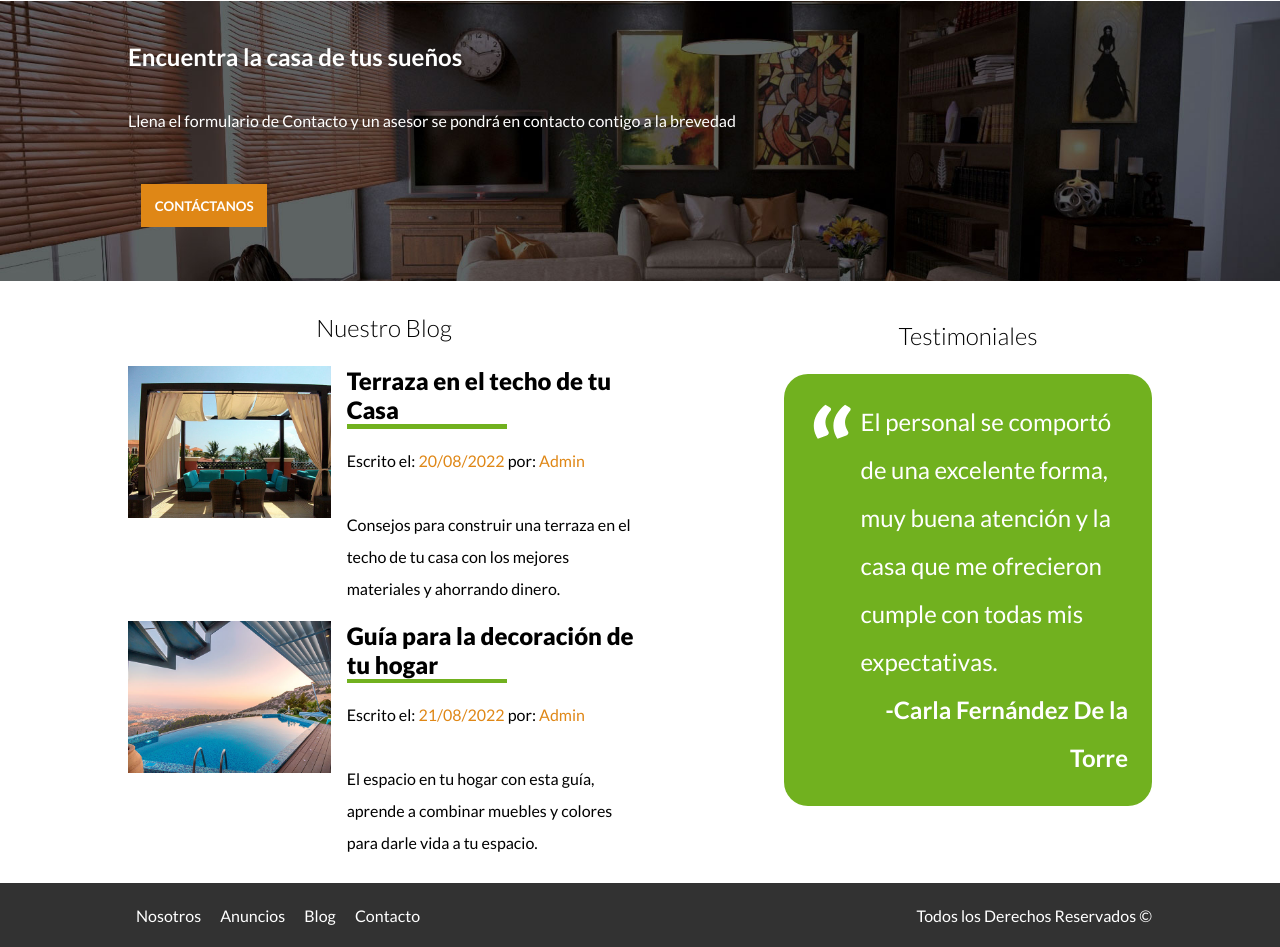
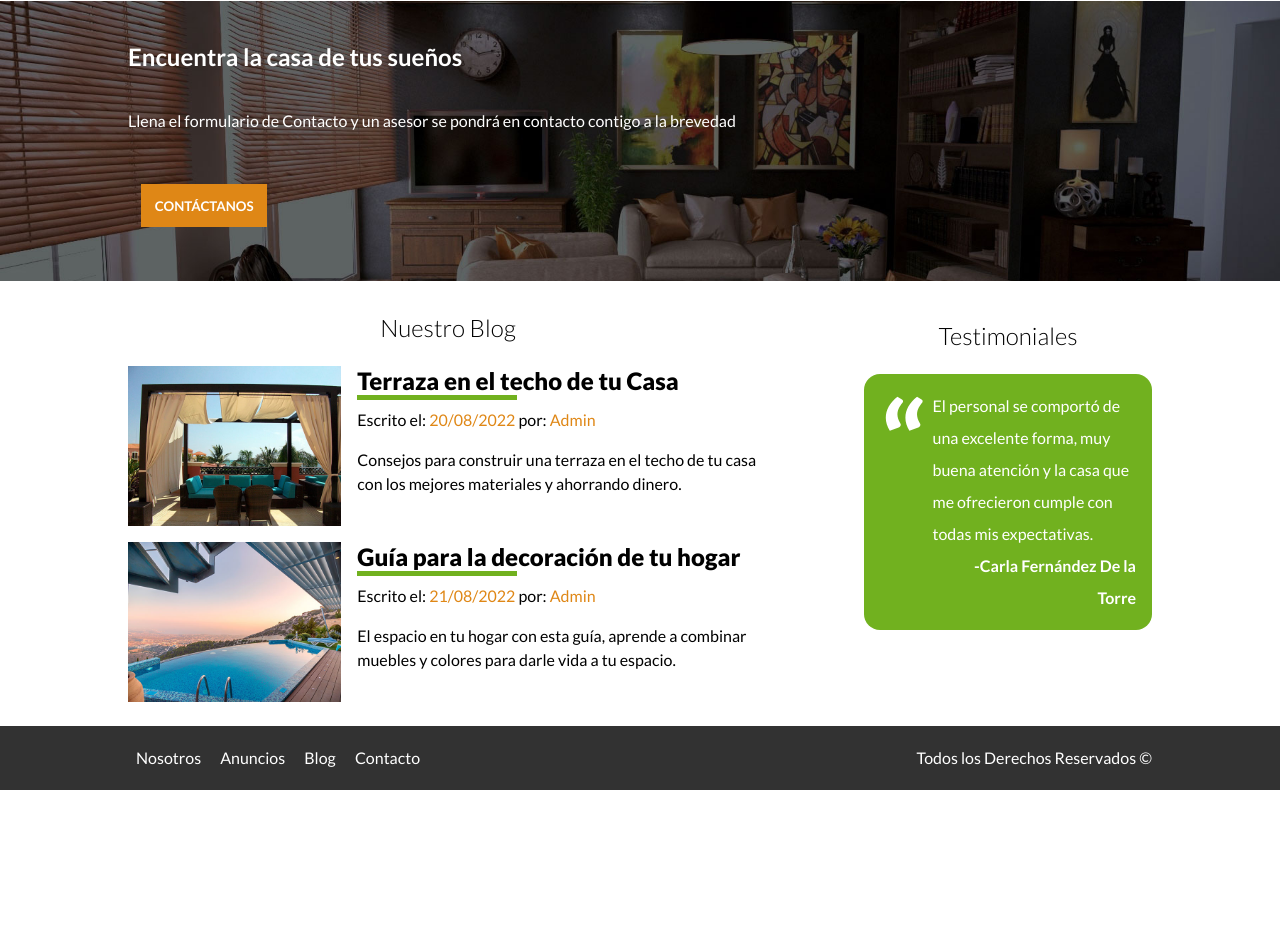
Before and after one commit to luciaderosa/webInmobiliaria, a plain HTML site: page index.html in a window 1280 px wide. Shown: the part 1852-2799 px from the top of the page. After the commit the page ends 2642 px from the top, so only its background shows below. Drawn offline with Linux system fonts and the light colour scheme.

Commit message:
Correcciones blog

```diff
--- a/style.css
+++ b/style.css
@@ -197,7 +197,8 @@ main {
 .blogitem {
     display: flex;
     flex-direction: row;
-    width: 40vw;
+    width: 50vw;
+    margin-bottom: 1em;
 }
 
 .blogitem h4 {
@@ -206,7 +207,7 @@ main {
 }
 
 .blogitem>img {
-    height: 19vh;
+    height: 20vh;
     margin-right: 1em;
 }
 
@@ -214,13 +215,12 @@ main {
     background-color: #71B11F;
     height: .3em;
     width: 10em;
-
 }
 
 .blogitem p {
-    padding: 1em 0;
-    line-height: 2em;
-
+    padding: .5em 0;
+    font-size: medium;
+    line-height: 1.5em;
 }
 
 .blogitem p span {
@@ -242,9 +242,9 @@ main {
     border-radius: 1em;
     color: white;
     padding: 1em;
-    font-size: x-large;
+    font-size: medium;
     line-height: 2em;
-    width: 25vw;
+    width: 20vw;
 }
 
 .autor {
```
